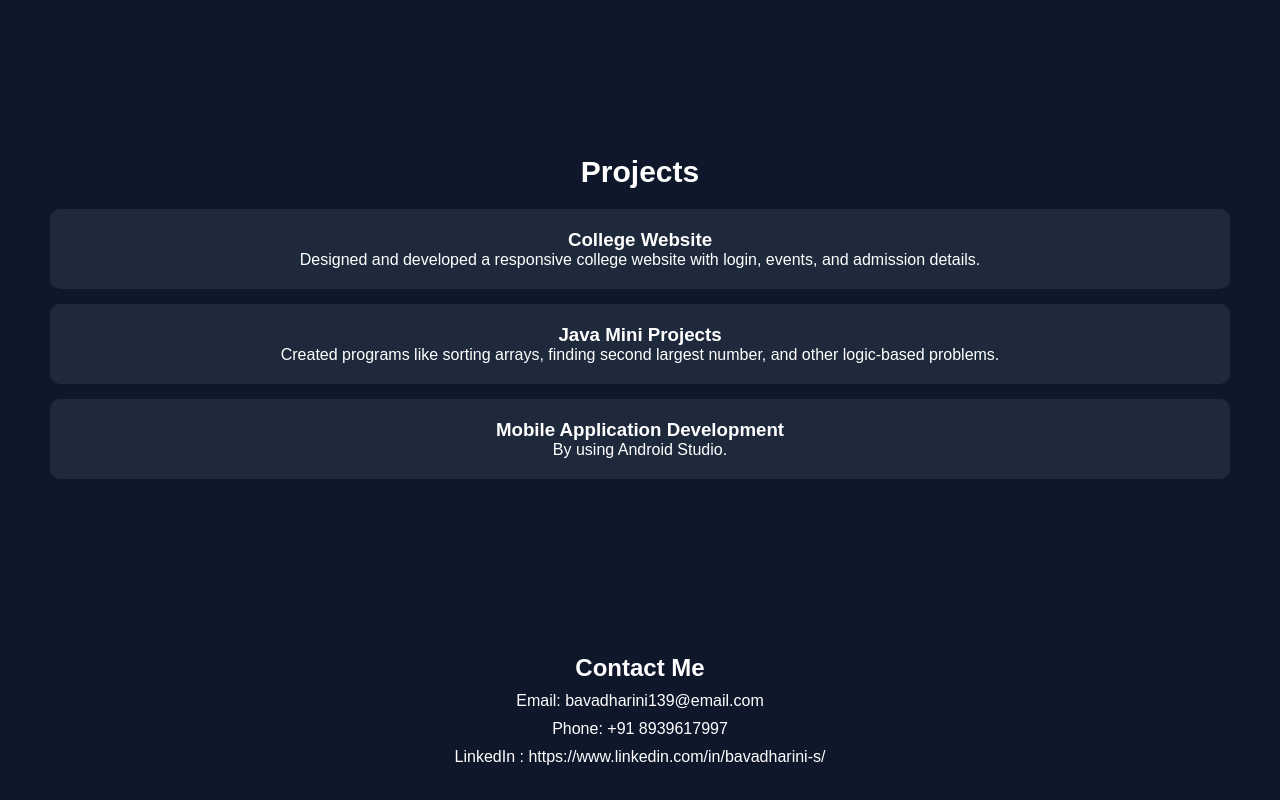
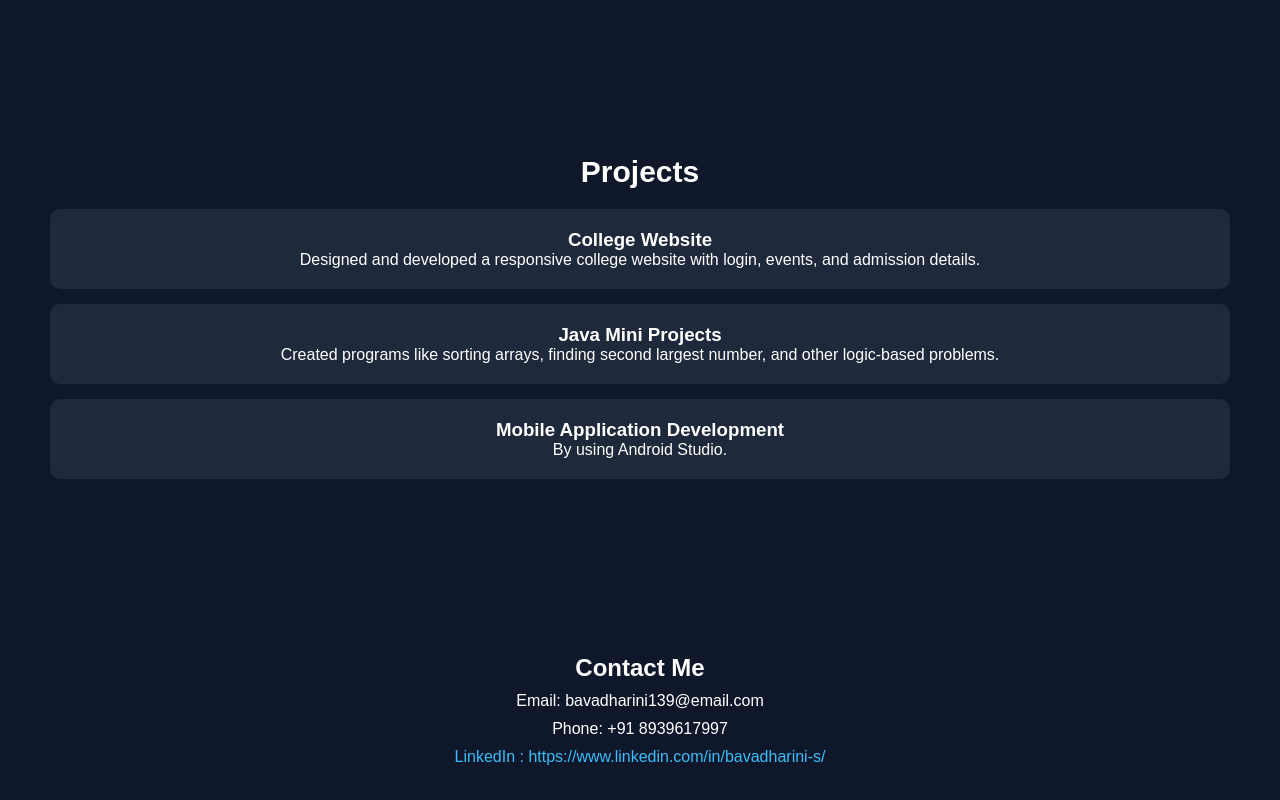
Before and after one commit to BavadhariniS/Portfolio, a React (Vite) app: page / in a window 1280 px wide. Shown: the part 1754-2554 px from the top of the page. Built offline with nearby package versions, Linux system fonts and the light colour scheme.

Commit message:
updated linkedin

```diff
--- a/src/components/Contact.jsx
+++ b/src/components/Contact.jsx
@@ -8,7 +8,7 @@ function Contact(){
 
       <p>Email: bavadharini139@email.com</p>
       <p>Phone: +91 8939617997</p>
-      <p>LinkedIn :<a href="https://www.linkedin.com/in/bavadharini-s/ "></a> https://www.linkedin.com/in/bavadharini-s/ </p>
+      <p id="LI">LinkedIn :<a href="https://www.linkedin.com/in/bavadharini-s/ "></a> https://www.linkedin.com/in/bavadharini-s/ </p>
     </section>
   )
 }
--- a/src/index.css
+++ b/src/index.css
@@ -152,3 +152,7 @@ margin:10px 0;
   width: 150px;
   height: 180px;
 }
+
+#LI{
+  color:#38bdf8;
+}
```
